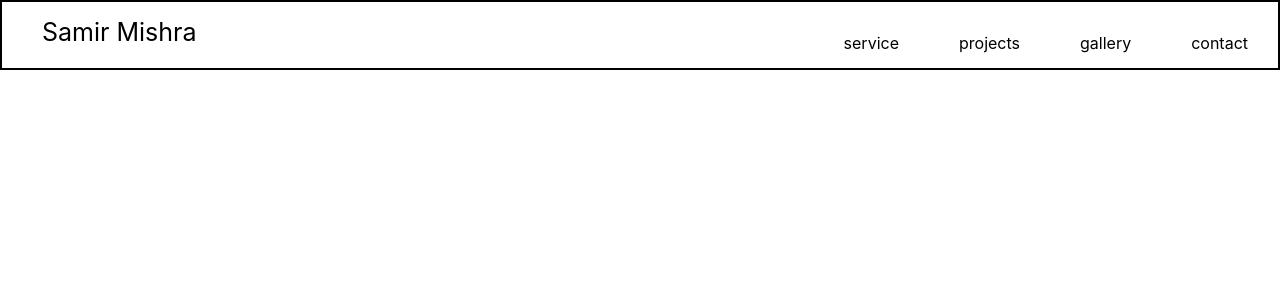
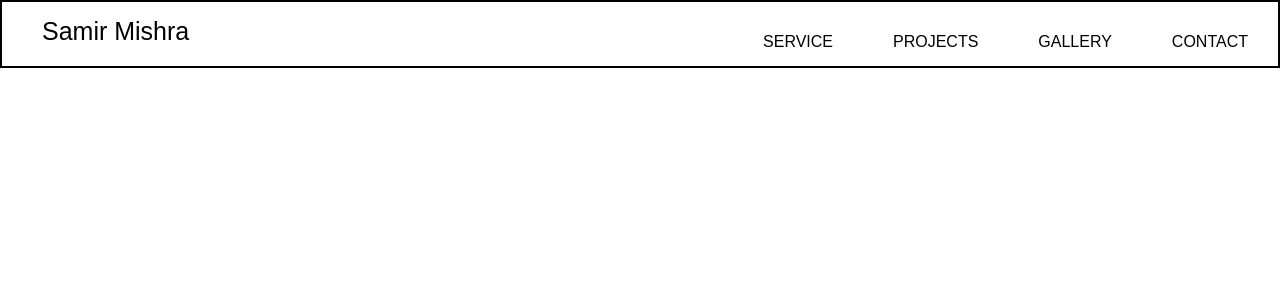
Before and after one commit to smir45/samirmishra-portfolio-react-sass, a React (Create React App) app: page / in a window 1280 px wide. Shown: the top 300 px of the page. Built offline with nearby package versions, Linux system fonts and the light colour scheme.

Commit message:
navbar fixed

```diff
--- a/src/scss/navbar.scss
+++ b/src/scss/navbar.scss
@@ -16,6 +16,7 @@ $third-color: #797D81;
     font-size:25px;
     padding: 15px;
     margin: 0 25px;
+    font-family: sans-serif;
 
 }
 
@@ -24,4 +25,6 @@ $third-color: #797D81;
     float: left;
     padding: 15px;
     margin: 0 15px;
+    text-transform: uppercase;
+    font-family: sans-serif;
 }
```
